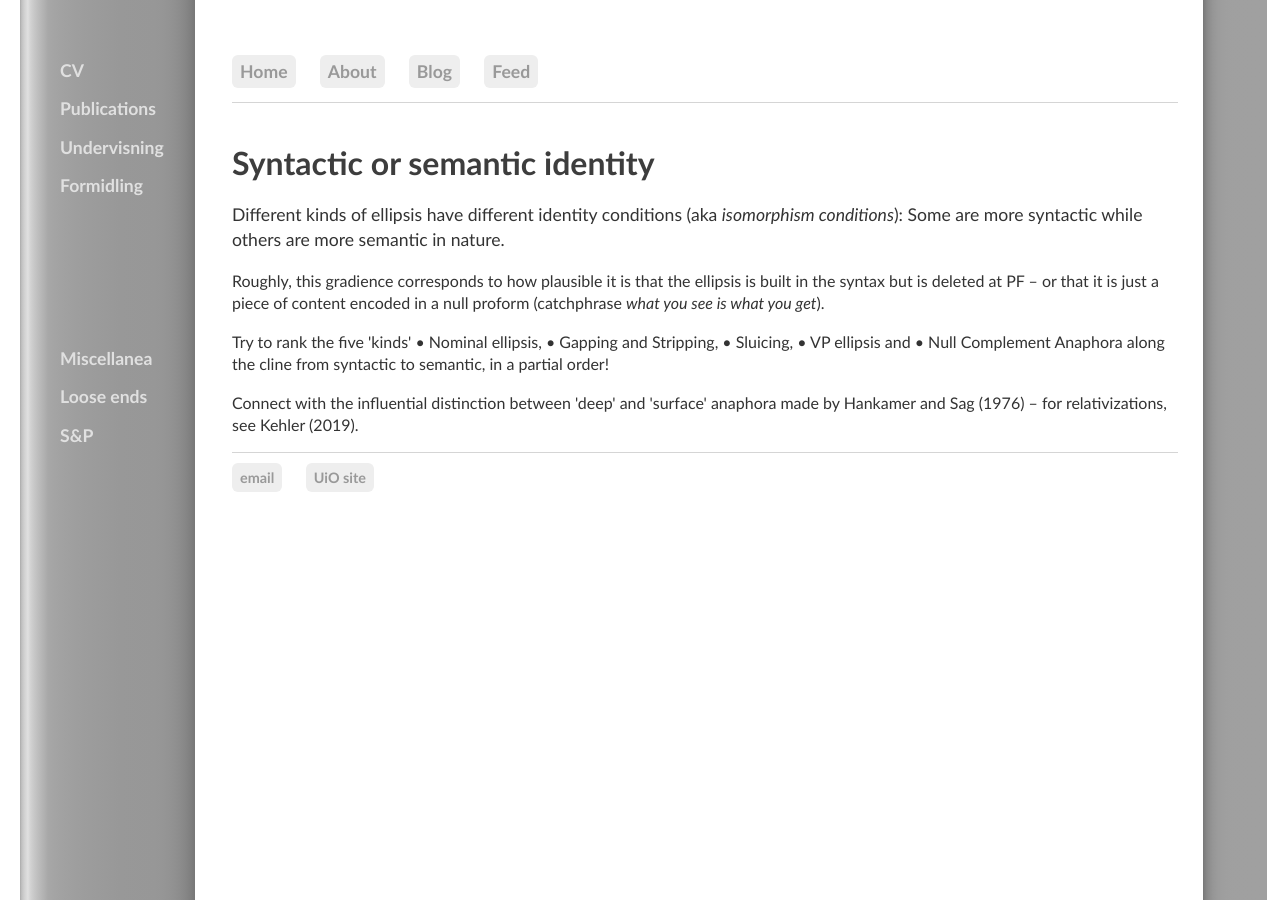
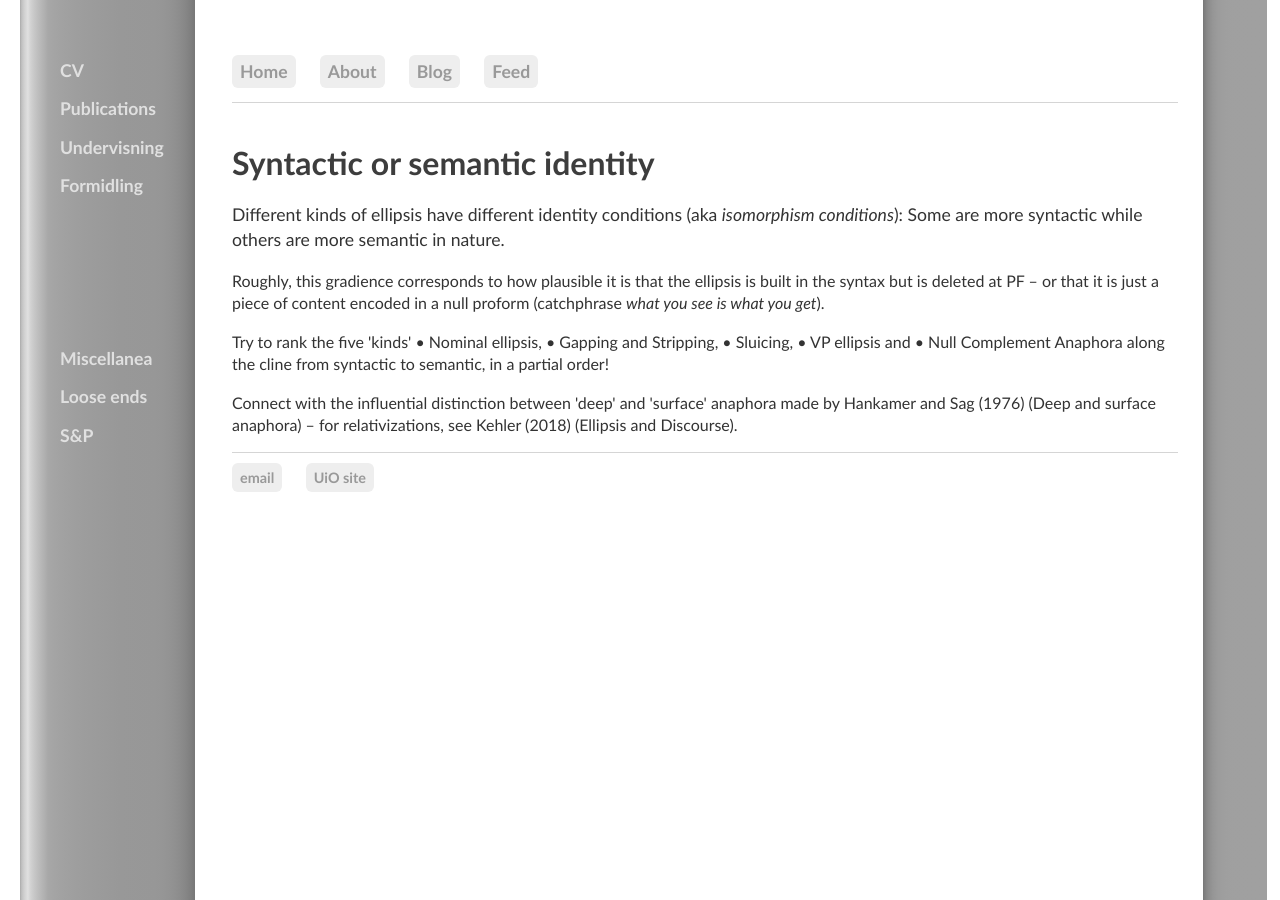
Before and after one commit to kjelljs/kjelljs.github.io, a Jekyll site: the page built from courses/ellipsis/identity.html, in a window 1280 px wide. Built offline with Jekyll 4.4.1, drawn with Linux system fonts in a browser that asks for light colours.

Commit message:
Update identity.html

```diff
--- a/courses/ellipsis/identity.html
+++ b/courses/ellipsis/identity.html
@@ -7,4 +7,4 @@ title: "Syntactic or semantic identity"
 
 <p>Try to rank the five 'kinds' • Nominal ellipsis, • Gapping and Stripping, • Sluicing, • VP ellipsis and • Null Complement Anaphora along the cline from syntactic to semantic, in a partial order!</p>
 
-<p>Connect with the influential distinction between 'deep' and 'surface' anaphora made by Hankamer and Sag (1976) – for relativizations, see Kehler (2019).</p>
+<p>Connect with the influential distinction between 'deep' and 'surface' anaphora made by Hankamer and Sag (1976) (Deep and surface anaphora) – for relativizations, see Kehler (2018) (Ellipsis and Discourse).</p>
```
